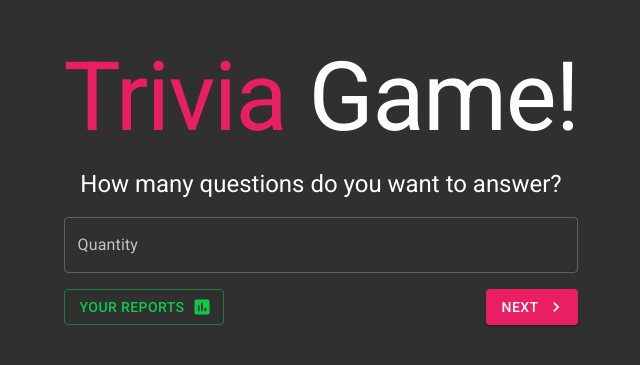
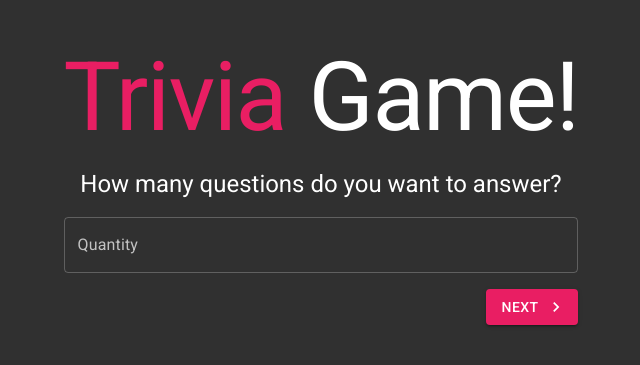
Before and after one commit to JoaoVSouto/trivia-app, a Next.js app: page / in a window 1280 px wide. Shown: the part 217-582 px from the top of the page, without its empty margins (319-959 px from the left). Built offline with nearby package versions, Linux system fonts and the light colour scheme.

Commit message:
Add route guard for reports page

```diff
--- a/src/pages/index.tsx
+++ b/src/pages/index.tsx
@@ -58,7 +58,7 @@ export default function Home() {
 
   const router = useRouter();
 
-  const { updateQuestionsQuantity } = useTrivia();
+  const { updateQuestionsQuantity, playedTrivias } = useTrivia();
 
   const formik = useFormik({
     initialValues: {
@@ -107,6 +107,7 @@ export default function Home() {
             helperText={formik.touched.quantity && formik.errors.quantity}
           />
           <div className={styles.btnContainer}>
+            {playedTrivias.length > 0 ? (
               <Button
                 variant="outlined"
                 color="secondary"
@@ -115,6 +116,10 @@ export default function Home() {
               >
                 Your reports
               </Button>
+            ) : (
+              <span />
+            )}
+
             <Button
               type="submit"
               variant="contained"
```
Also changed, not shown: src/pages/reports/index.tsx (+7 -1 lines). Lines whose indentation alone changed are shown as unchanged.
